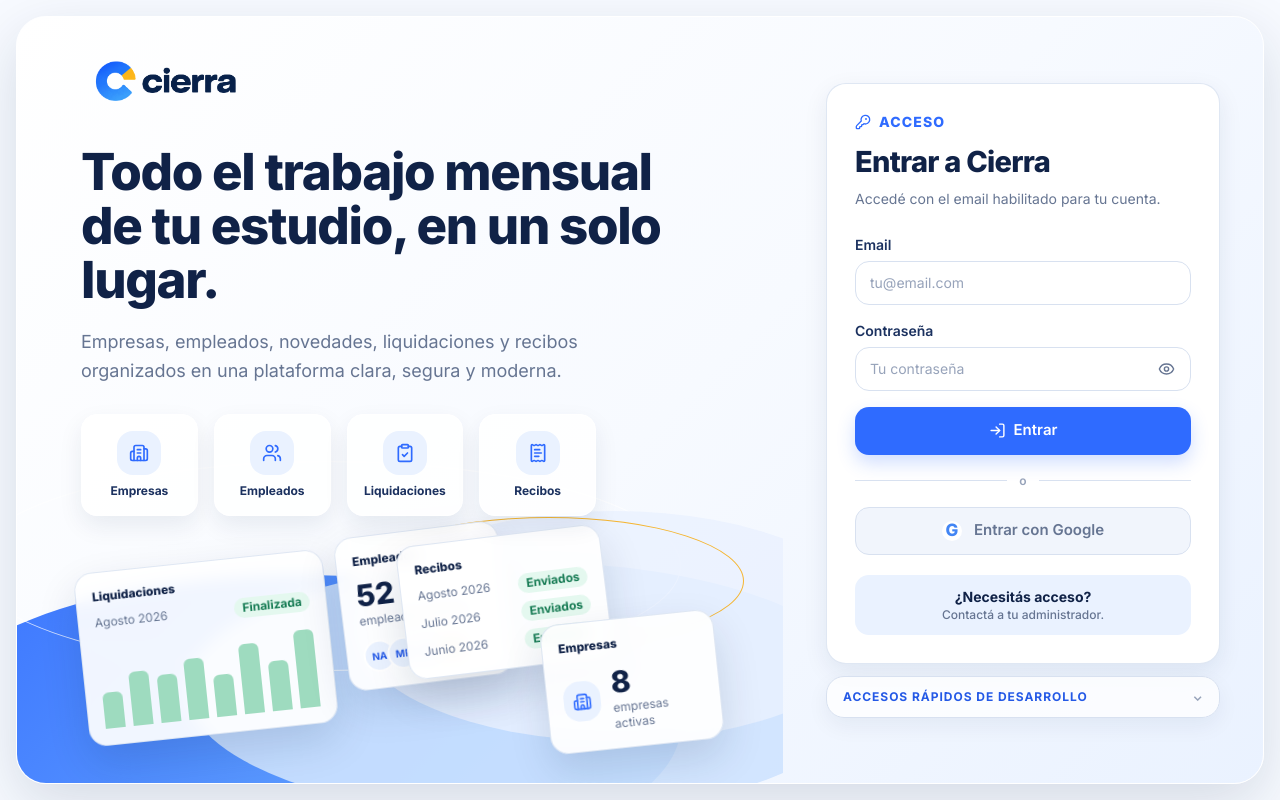
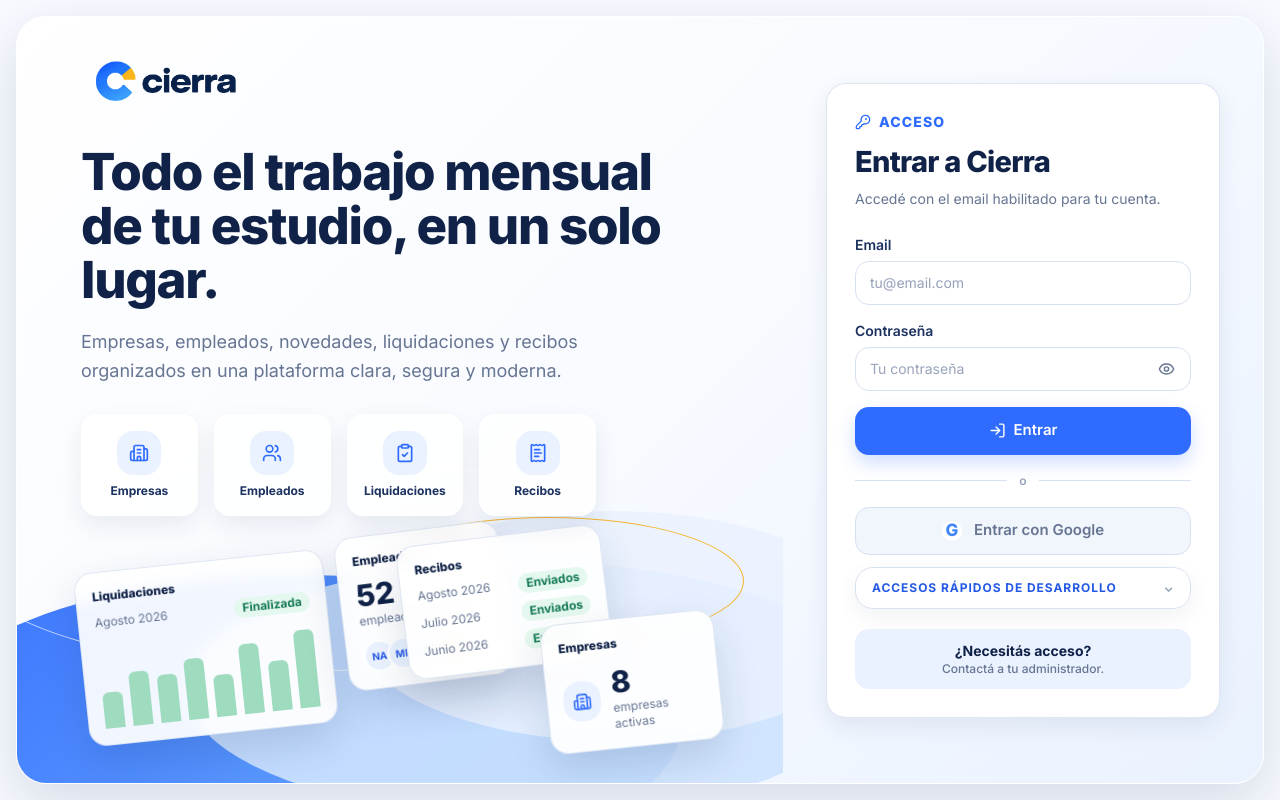
Before and after one commit to sanei1509/cierra, a Next.js app in the folder cierrafe/: page /login in a window 1280 px wide. Built offline with nearby package versions, Linux system fonts and the light colour scheme.

Commit message:
Change dev login shortcuts to autofill

```diff
--- a/cierrafe/src/app/login/login-form.tsx
+++ b/cierrafe/src/app/login/login-form.tsx
@@ -1,13 +1,24 @@
 "use client";
 
-import { useActionState } from "react";
-import { Eye, LogIn } from "lucide-react";
+import { useActionState, useState } from "react";
+import { Building2, BriefcaseBusiness, Eye, LogIn, ShieldCheck, UserCog, UserRound } from "lucide-react";
 import { iniciarSesion, type LoginState } from "./actions";
 import { Boton } from "@/components/ui";
+import { ACCESOS_DESARROLLO, type DevAccess, type DevAccessId } from "@/lib/dev-session";
 
 const inicial: LoginState = { email: "", error: null };
 const loginInputCls =
   "h-11 w-full rounded-[14px] border border-[#D8E1F0] bg-white px-3.5 text-sm text-[#102247] outline-none transition-colors placeholder:text-[#97A3BA] focus:border-[#2F6BFF] focus:ring-2 focus:ring-[#2F6BFF]/20";
+
+const iconos = {
+  system_admin: UserCog,
+  admin_as_study: ShieldCheck,
+  studio_admin: ShieldCheck,
+  payroll_operator: BriefcaseBusiness,
+  studio_readonly: Eye,
+  company_owner: Building2,
+  employee_self: UserRound,
+} satisfies Record<DevAccessId, typeof UserCog>;
 
 function GoogleMark() {
   return (
@@ -17,19 +28,62 @@
   );
 }
 
-export function LoginForm() {
+function AccesosDesarrollo({
+  accesos,
+  password,
+  onSeleccionar,
+}: {
+  accesos: DevAccess[];
+  password: string;
+  onSeleccionar: (email: string, password: string) => void;
+}) {
+  return (
+    <details className="group rounded-[18px] border border-[#D8E1F0] bg-white/78 px-4 py-3 shadow-[0_8px_22px_rgba(16,34,71,0.06)]">
+      <summary className="flex min-w-0 cursor-pointer list-none items-center justify-between gap-2 text-xs font-bold uppercase tracking-[0.08em] text-[#2459E6] marker:hidden">
+        <span className="truncate">Accesos rápidos de desarrollo</span>
+        <span className="text-[#97A3BA] transition-transform group-open:rotate-180">⌄</span>
+      </summary>
+      <div className="mt-3 grid gap-2 sm:grid-cols-2 lg:grid-cols-1">
+        {accesos.map((acceso) => {
+          const Icono = iconos[acceso.id];
+          return (
+            <button
+              key={acceso.id}
+              className="flex w-full items-center gap-3 rounded-[14px] border border-[#D8E1F0] bg-white px-3 py-2.5 text-left transition-colors hover:border-[#2F6BFF]/35 hover:bg-[#EAF2FF] focus:outline-none focus:ring-2 focus:ring-[#2F6BFF]/25"
+              type="button"
+              onClick={() => onSeleccionar(acceso.email, password)}
+            >
+              <span className="flex size-9 shrink-0 items-center justify-center rounded-xl bg-[#EAF2FF] text-[#2F6BFF]">
+                <Icono size={17} />
+              </span>
+              <span className="min-w-0">
+                <span className="block text-sm font-bold text-[#102247]">{acceso.label}</span>
+                <span className="block truncate text-xs text-[#667592]">{acceso.email}</span>
+              </span>
+            </button>
+          );
+        })}
+      </div>
+    </details>
+  );
+}
+
+export function LoginForm({ mostrarAccesosDesarrollo = false, devPassword = "CierraDemo123" }: { mostrarAccesosDesarrollo?: boolean; devPassword?: string }) {
   const [state, action, pending] = useActionState(iniciarSesion, inicial);
+  const [email, setEmail] = useState(state.email);
+  const [password, setPassword] = useState("");
 
   return (
+    <div className="space-y-3">
       <form action={action} className="space-y-4">
         <label className="block">
           <span className="mb-1.5 block text-sm font-semibold text-[#1B315F]">Email</span>
-        <input name="email" type="email" autoComplete="email" defaultValue={state.email} required className={loginInputCls} placeholder="tu@email.com" />
+          <input name="email" type="email" autoComplete="email" value={email} onChange={(e) => setEmail(e.target.value)} required className={loginInputCls} placeholder="tu@email.com" />
         </label>
         <label className="block">
           <span className="mb-1.5 block text-sm font-semibold text-[#1B315F]">Contraseña</span>
           <span className="relative block">
-          <input name="password" type="password" autoComplete="current-password" required className={`${loginInputCls} pr-11`} placeholder="Tu contraseña" />
+            <input name="password" type="password" autoComplete="current-password" value={password} onChange={(e) => setPassword(e.target.value)} required className={`${loginInputCls} pr-11`} placeholder="Tu contraseña" />
             <Eye size={17} className="pointer-events-none absolute right-4 top-1/2 -translate-y-1/2 text-[#667592]" aria-hidden />
           </span>
         </label>
@@ -51,5 +105,17 @@
           <GoogleMark /> Entrar con Google
         </button>
       </form>
+
+      {mostrarAccesosDesarrollo && (
+        <AccesosDesarrollo
+          accesos={ACCESOS_DESARROLLO}
+          password={devPassword}
+          onSeleccionar={(emailSeleccionado, passwordSeleccionado) => {
+            setEmail(emailSeleccionado);
+            setPassword(passwordSeleccionado);
+          }}
+        />
+      )}
+    </div>
   );
 }
--- a/cierrafe/src/app/login/page.tsx
+++ b/cierrafe/src/app/login/page.tsx
@@ -1,20 +1,8 @@
 import type { ReactNode } from "react";
-import { Building2, Eye, KeyRound, ReceiptText, ShieldCheck, UserCog, UserRound, BriefcaseBusiness, Users, ClipboardCheck } from "lucide-react";
+import { Building2, KeyRound, ReceiptText, Users, ClipboardCheck } from "lucide-react";
 import { LoginForm } from "./login-form";
-import { entrarComoDesarrollo } from "./actions";
 import { Panel } from "@/components/ui";
 import { Logo } from "@/components/shell";
-import { ACCESOS_DESARROLLO, type DevAccessId } from "@/lib/dev-session";
-
-const iconos = {
-  system_admin: UserCog,
-  admin_as_study: ShieldCheck,
-  studio_admin: ShieldCheck,
-  payroll_operator: BriefcaseBusiness,
-  studio_readonly: Eye,
-  company_owner: Building2,
-  employee_self: UserRound,
-} satisfies Record<DevAccessId, typeof UserCog>;
 
 const conceptos = [
   { label: "Empresas", icon: Building2 },
@@ -34,6 +22,9 @@
 }
 
 export default function LoginPage() {
+  const mostrarAccesosDesarrollo = process.env.NODE_ENV !== "production";
+  const devPassword = process.env.CIERRA_DEV_PASSWORD ?? "CierraDemo123";
+
   return (
     <main className="min-h-screen overflow-x-hidden bg-[#F7FAFF] p-2 text-[#102247] sm:p-3 lg:p-4">
       <div className="relative mx-auto grid w-full min-w-0 grid-cols-1 min-h-[calc(100vh-16px)] max-w-[1360px] overflow-hidden rounded-[30px] border border-white bg-[linear-gradient(135deg,#FFFFFF_0%,#F7FAFF_52%,#EAF2FF_100%)] shadow-[0_20px_58px_rgba(16,34,71,0.14)] lg:min-h-[calc(100vh-32px)] lg:grid-cols-[minmax(0,1fr)_430px] xl:grid-cols-[minmax(0,1fr)_480px]">
@@ -121,41 +112,13 @@
               <h2 className="mt-3 text-[29px] font-extrabold leading-tight tracking-tight text-[#102247]">Entrar a Cierra</h2>
               <p className="mt-2 text-sm leading-relaxed text-[#667592]">Accedé con el email habilitado para tu cuenta.</p>
               <div className="mt-6">
-                <LoginForm />
+                <LoginForm mostrarAccesosDesarrollo={mostrarAccesosDesarrollo} devPassword={mostrarAccesosDesarrollo ? devPassword : ""} />
               </div>
               <div className="mt-5 rounded-[14px] bg-[#EAF2FF] px-4 py-3 text-center">
                 <p className="text-sm font-bold text-[#102247]">¿Necesitás acceso?</p>
                 <p className="text-xs font-medium text-[#667592]">Contactá a tu administrador.</p>
               </div>
             </Panel>
-
-            {process.env.NODE_ENV !== "production" && (
-              <details className="group rounded-[18px] border border-[#D8E1F0] bg-white/78 px-4 py-3 shadow-[0_8px_22px_rgba(16,34,71,0.06)]">
-                <summary className="flex min-w-0 cursor-pointer list-none items-center justify-between gap-2 text-xs font-bold uppercase tracking-[0.08em] text-[#2459E6] marker:hidden">
-                  <span className="truncate">Accesos rápidos de desarrollo</span>
-                  <span className="text-[#97A3BA] transition-transform group-open:rotate-180">⌄</span>
-                </summary>
-                <div className="mt-3 grid gap-2 sm:grid-cols-2 lg:grid-cols-1">
-                  {ACCESOS_DESARROLLO.map((acceso) => {
-                    const Icono = iconos[acceso.id];
-                    const action = entrarComoDesarrollo.bind(null, acceso.id);
-                    return (
-                      <form key={acceso.id} action={action}>
-                        <button className="flex w-full items-center gap-3 rounded-[14px] border border-[#D8E1F0] bg-white px-3 py-2.5 text-left transition-colors hover:border-[#2F6BFF]/35 hover:bg-[#EAF2FF]" type="submit">
-                          <span className="flex size-9 shrink-0 items-center justify-center rounded-xl bg-[#EAF2FF] text-[#2F6BFF]">
-                            <Icono size={17} />
-                          </span>
-                          <span className="min-w-0">
-                            <span className="block text-sm font-bold text-[#102247]">{acceso.label}</span>
-                            <span className="block truncate text-xs text-[#667592]">{acceso.email}</span>
-                          </span>
-                        </button>
-                      </form>
-                    );
-                  })}
-                </div>
-              </details>
-            )}
           </div>
         </section>
       </div>
```
Also changed, not shown: 1 other file (tests, documents, lock files or other folders). Lines whose indentation alone changed are shown as unchanged.
